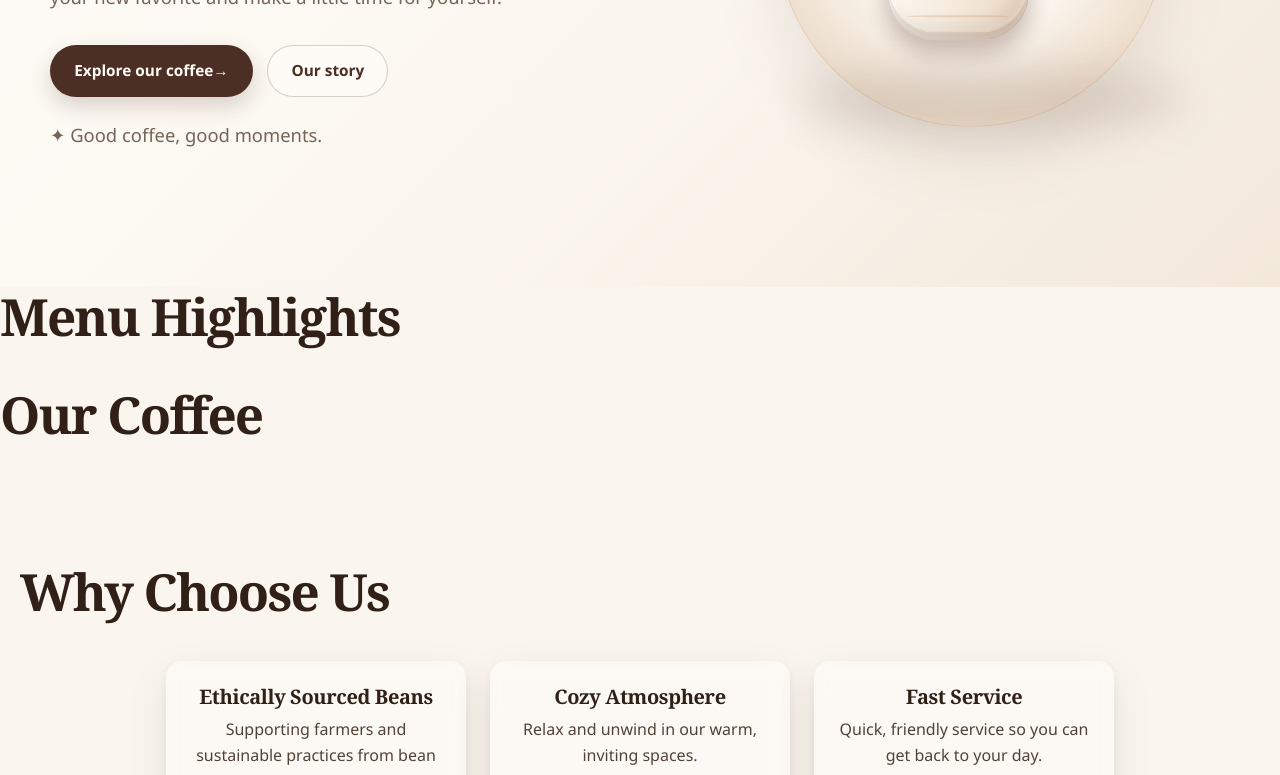
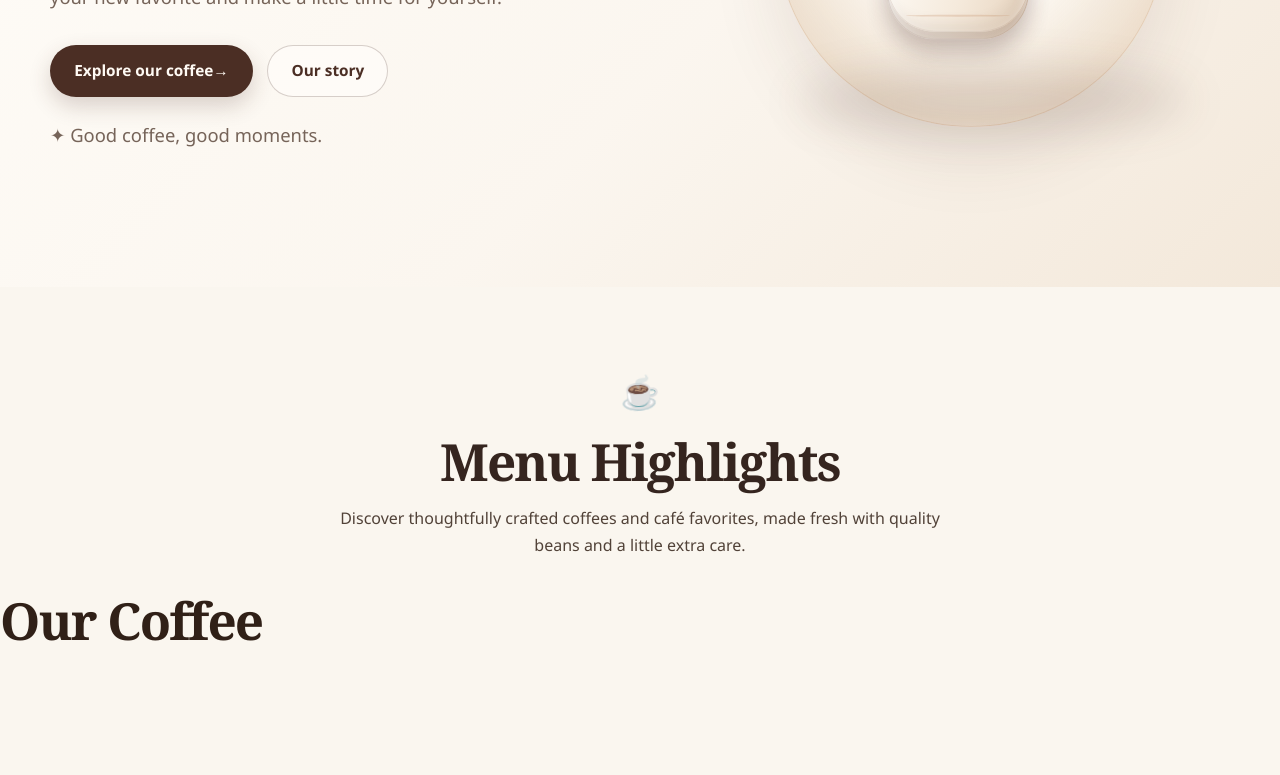
Before and after one commit to kabilhussain/N8NTestProject, a React (Vite) app in the folder my-react-app/: page / in a window 1280 px wide. Shown: the part 423-1198 px from the top of the page. Built offline with nearby package versions, Linux system fonts and the light colour scheme.

Commit message:
feat: Center-align the Menu Highlights section heading and c (#14)

```diff
--- a/my-react-app/src/components/MenuHighlights.jsx
+++ b/my-react-app/src/components/MenuHighlights.jsx
@@ -1,27 +1,69 @@
-import React from 'react'
-import CoffeeCards from './CoffeeCards'
-import products from '../data/products.json'
+import './Products.css'
 
-const MenuHighlights = () => {
-  const featuredProducts = products.filter(product => product.featured)
+function MenuHighlights() {
+  return (
+    <section
+      className="menu-highlights"
+      aria-labelledby="menu-highlights-title"
+      style={{
+        textAlign: 'center',
+        color: 'var(--text-h, #302017)',
+      }}
+    >
+      <div
+        style={{
+          maxWidth: '760px',
+          margin: '0 auto',
+          padding: 'clamp(3rem, 7vw, 5rem) 1.5rem 2rem',
+        }}
+      >
+        <span
+          aria-hidden="true"
+          style={{
+            display: 'inline-block',
+            marginBottom: '0.75rem',
+            fontSize: '2rem',
+            animation: 'menu-cup-float 2.8s ease-in-out infinite',
+          }}
+        >
+          ☕
+        </span>
+        <h2
+          id="menu-highlights-title"
+          style={{
+            margin: '0 0 0.85rem',
+            color: 'var(--coffee-espresso, #38251b)',
+            textAlign: 'center',
+          }}
+        >
+          Menu Highlights
+        </h2>
+        <p
+          style={{
+            maxWidth: '620px',
+            margin: '0 auto',
+            color: 'var(--text, #514238)',
+            lineHeight: 1.7,
+            textAlign: 'center',
+          }}
+        >
+          Discover thoughtfully crafted coffees and café favorites, made fresh
+          with quality beans and a little extra care.
+        </p>
+      </div>
 
-  return (
-    <section className="menu-highlights">
-      <h2>Menu Highlights</h2>
-      <div className="menu-highlights__container">
-        {featuredProducts.map(({ id, name, price, image }) => {
-          const imageSrc = new URL(`../assets/${image}`, import.meta.url).href
-          return (
-            <CoffeeCards
-              key={id}
-              id={id}
-              name={name}
-              price={price}
-              image={imageSrc}
-            />
-          )
-        })}
-      </div>
+      <style>
+        {`
+          @keyframes menu-cup-float {
+            0%, 100% { transform: translateY(0) rotate(-4deg); }
+            50% { transform: translateY(-8px) rotate(4deg); }
+          }
+
+          @media (prefers-reduced-motion: reduce) {
+            .menu-highlights span { animation: none; }
+          }
+        `}
+      </style>
     </section>
   )
 }
```
